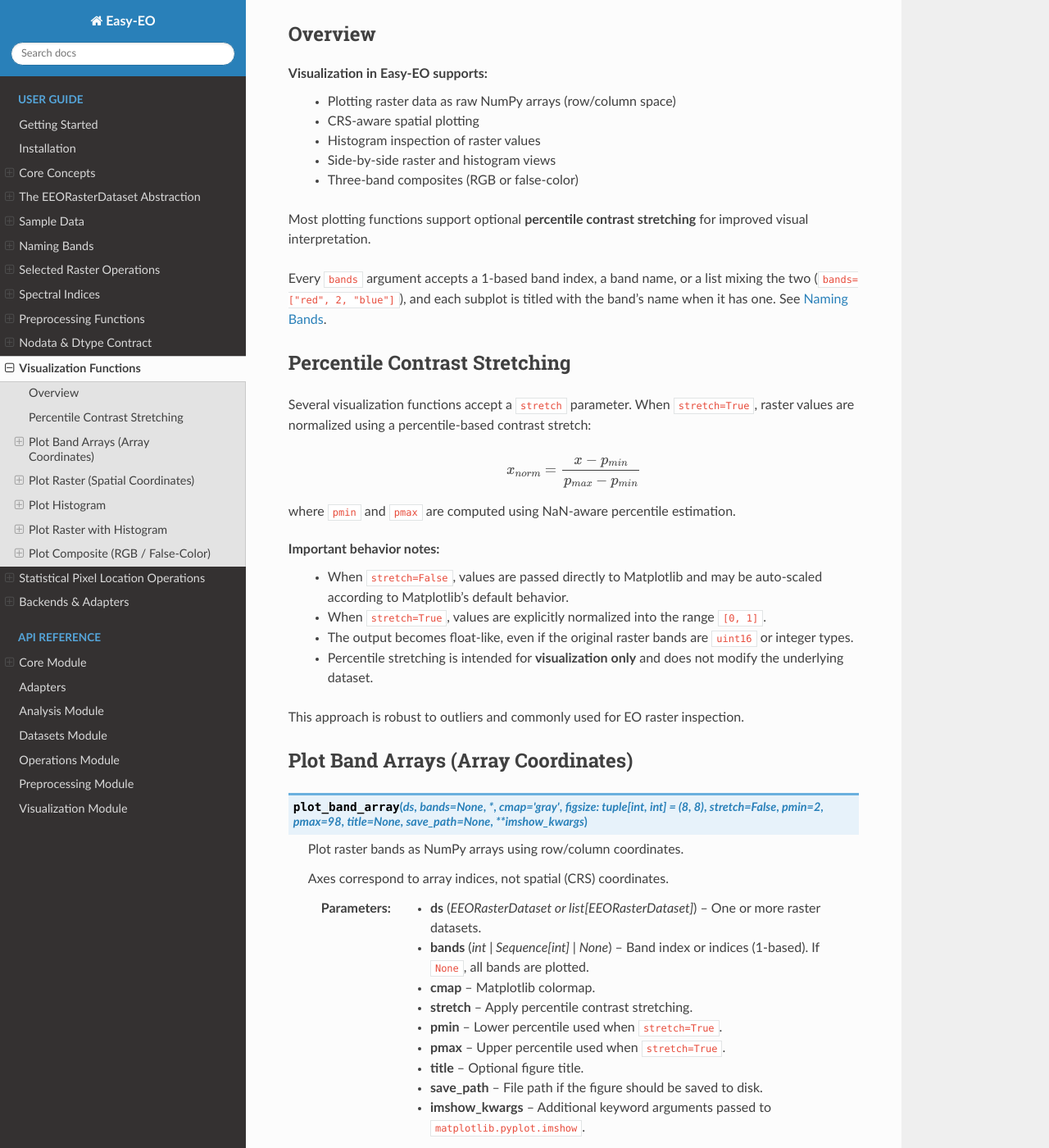
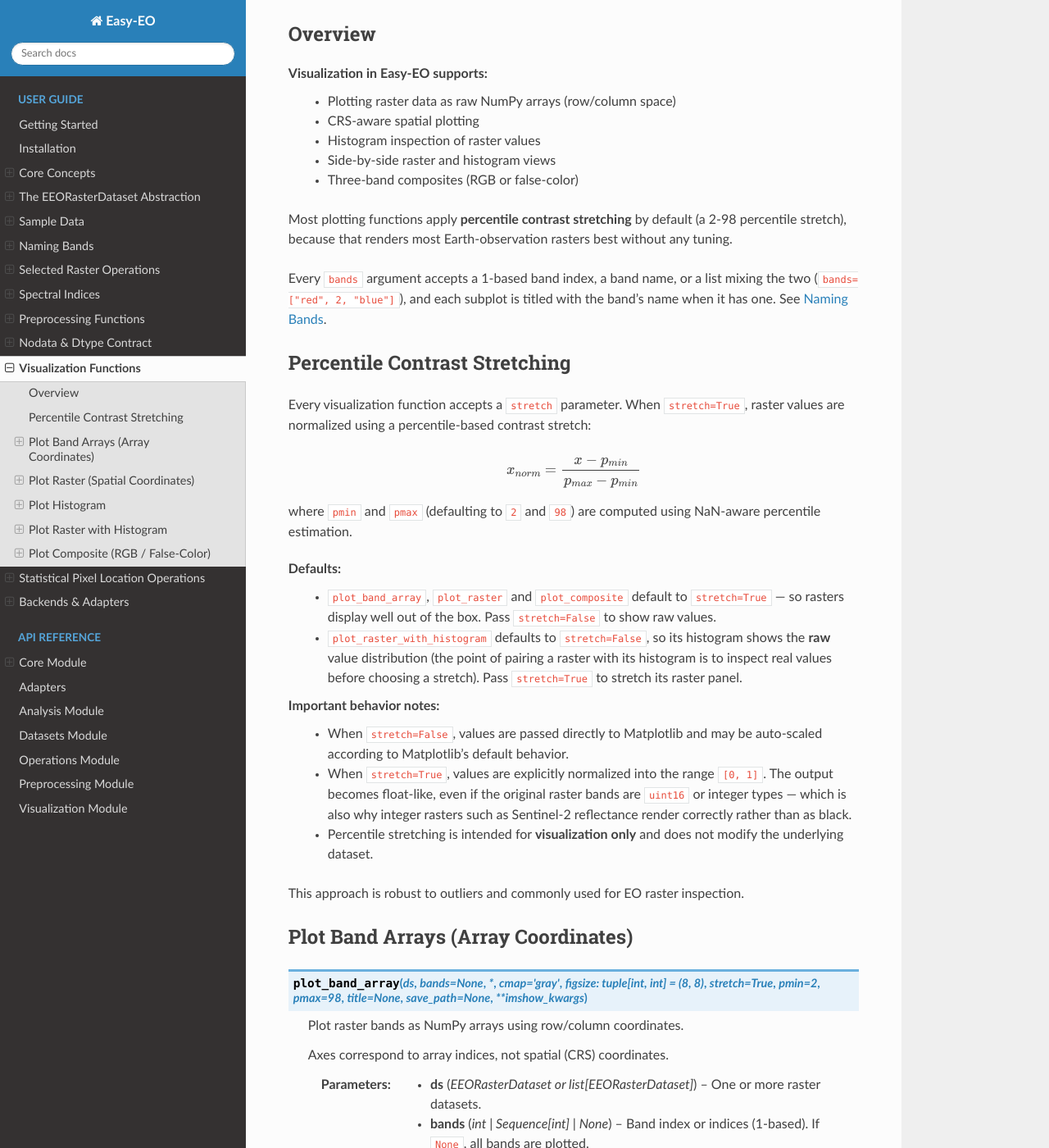
Before and after one commit to Tommy-Burns/easy-eo, a Sphinx documentation site: the page built from docs/source/user_guide/visualization.rst, in a window 1280 px wide and 1400 px high, scrolled down 280 px. Shown: the whole window at 82% size. Built offline with Sphinx 7.4.7 and the Read the Docs theme 3.1.0, drawn with Linux system fonts in a browser that asks for light colours; some of the changed text lies outside the part shown.

Commit message:
feat: default plot stretch to True (2-98 percentile) for straightforward viz

```diff
--- a/docs/source/user_guide/visualization.rst
+++ b/docs/source/user_guide/visualization.rst
@@ -19,8 +19,9 @@ Visualization in Easy-EO supports:
     - Side-by-side raster and histogram views
     - Three-band composites (RGB or false-color)
 
-Most plotting functions support optional **percentile contrast stretching**
-for improved visual interpretation.
+Most plotting functions apply **percentile contrast stretching** by default
+(a 2-98 percentile stretch), because that renders most Earth-observation
+rasters best without any tuning.
 
 Every ``bands`` argument accepts a 1-based band index, a band name, or a list
 mixing the two (``bands=["red", 2, "blue"]``), and each subplot is titled with
@@ -29,7 +30,7 @@ the band's name when it has one. See :doc:`band_names`.
 Percentile Contrast Stretching
 ------------------------------
 
-Several visualization functions accept a ``stretch`` parameter. When
+Every visualization function accepts a ``stretch`` parameter. When
 ``stretch=True``, raster values are normalized using a percentile-based
 contrast stretch:
 
@@ -37,15 +38,25 @@ contrast stretch:
 
    x_{norm} = \frac{x - p_{min}}{p_{max} - p_{min}}
 
-where ``pmin`` and ``pmax`` are computed using NaN-aware percentile estimation.
+where ``pmin`` and ``pmax`` (defaulting to ``2`` and ``98``) are computed using
+NaN-aware percentile estimation.
+
+Defaults:
+    - ``plot_band_array``, ``plot_raster`` and ``plot_composite`` default to
+      ``stretch=True`` — so rasters display well out of the box. Pass
+      ``stretch=False`` to show raw values.
+    - ``plot_raster_with_histogram`` defaults to ``stretch=False``, so its
+      histogram shows the **raw** value distribution (the point of pairing a
+      raster with its histogram is to inspect real values before choosing a
+      stretch). Pass ``stretch=True`` to stretch its raster panel.
 
 Important behavior notes:
     - When ``stretch=False``, values are passed directly to Matplotlib and may be
       auto-scaled according to Matplotlib’s default behavior.
     - When ``stretch=True``, values are explicitly normalized into the range
-      ``[0, 1]``.
-    - The output becomes float-like, even if the original raster bands are
-      ``uint16`` or integer types.
+      ``[0, 1]``. The output becomes float-like, even if the original raster
+      bands are ``uint16`` or integer types — which is also why integer rasters
+      such as Sentinel-2 reflectance render correctly rather than as black.
     - Percentile stretching is intended for **visualization only** and does not
       modify the underlying dataset.
 
@@ -54,7 +65,7 @@ This approach is robust to outliers and commonly used for EO raster inspection.
 Plot Band Arrays (Array Coordinates)
 ------------------------------------
 
-.. function:: plot_band_array(ds, bands=None, *, cmap="gray", figsize: tuple[int, int] = (8, 8), stretch=False, pmin=2, pmax=98, title=None, save_path=None, **imshow_kwargs)
+.. function:: plot_band_array(ds, bands=None, *, cmap="gray", figsize: tuple[int, int] = (8, 8), stretch=True, pmin=2, pmax=98, title=None, save_path=None, **imshow_kwargs)
 
    Plot raster bands as NumPy arrays using row/column coordinates.
 
@@ -65,7 +76,7 @@ Plot Band Arrays (Array Coordinates)
    :param bands: Band index or indices (1-based). If ``None``, all bands are plotted.
    :type bands: int | Sequence[int] | None
    :param cmap: Matplotlib colormap.
-   :param stretch: Apply percentile contrast stretching.
+   :param stretch: Apply percentile contrast stretching. Defaults to ``True``; pass ``False`` for raw values.
    :param pmin: Lower percentile used when ``stretch=True``.
    :param pmax: Upper percentile used when ``stretch=True``.
    :param title: Optional figure title.
@@ -76,7 +87,7 @@ Plot Band Arrays (Array Coordinates)
 Plot Raster (Spatial Coordinates)
 ---------------------------------
 
-.. function:: plot_raster(ds, bands=None, *, cmap="gray", figsize: tuple[int, int] = (10, 5), stretch=False, pmin=2, pmax=98, title=None, save_path=None, **show_kwargs)
+.. function:: plot_raster(ds, bands=None, *, cmap="gray", figsize: tuple[int, int] = (10, 5), stretch=True, pmin=2, pmax=98, title=None, save_path=None, **show_kwargs)
 
    Plot raster bands in spatial (CRS-aware) coordinates.
 
@@ -88,7 +99,7 @@ Plot Raster (Spatial Coordinates)
    :param bands: Band index or indices (1-based). If ``None``, all bands are plotted.
    :param cmap: Matplotlib colormap.
    :param figsize: Size of the matplotlib figure
-   :param stretch: Apply percentile contrast stretching.
+   :param stretch: Apply percentile contrast stretching. Defaults to ``True``; pass ``False`` for raw values.
    :param pmin: Lower percentile used when ``stretch=True``.
    :param pmax: Upper percentile used when ``stretch=True``.
    :param title: Optional figure title.
@@ -133,7 +144,7 @@ Plot Raster with Histogram
    :param cmap: Matplotlib colormap.
    :param figsize: Size of the matplotlib figure
    :param bins: Number of histogram bins.
-   :param stretch: Apply percentile contrast stretching to the raster display.
+   :param stretch: Apply percentile contrast stretching to the raster display. Defaults to ``False`` so the histogram shows the raw value distribution.
    :param pmin: Lower percentile used when ``stretch=True``.
    :param pmax: Upper percentile used when ``stretch=True``.
    :param sharey: Share the y-axis between histogram plots.
@@ -143,7 +154,7 @@ Plot Raster with Histogram
 Plot Composite (RGB / False-Color)
 ----------------------------------
 
-.. function:: plot_composite(ds, bands, *, stretch=False, figsize=(8, 8), pmin=2, pmax=98, title=None, save_path=None)
+.. function:: plot_composite(ds, bands, *, stretch=True, figsize=(8, 8), pmin=2, pmax=98, title=None, save_path=None)
 
    Plot a three-band raster composite (e.g., RGB or false-color).
 
@@ -152,7 +163,7 @@ Plot Composite (RGB / False-Color)
    :param ds: Raster dataset.
    :type ds: EEORasterDataset
    :param bands: Tuple of three band indices ``(R, G, B)``.
-   :param stretch: Apply percentile contrast stretching independently to each band.
+   :param stretch: Apply percentile contrast stretching independently to each band. Defaults to ``True``; pass ``False`` for raw values.
    :param figsize: Size of the matplotlib figure.
    :param pmin: Lower percentile used when ``stretch=True``.
    :param pmax: Upper percentile used when ``stretch=True``.
@@ -161,5 +172,8 @@ Plot Composite (RGB / False-Color)
 
    .. note::
 
-      When ``stretch=False``, composite values are passed directly to Matplotlib
-      and may be auto-scaled depending on their data range.
+      ``stretch`` is ``True`` by default, so a 2-98 percentile stretch is applied
+      to each band — this is what makes integer rasters (e.g. Sentinel-2
+      reflectance) display correctly rather than as black. When ``stretch=False``,
+      composite values are passed directly to Matplotlib and may be auto-scaled
+      depending on their data range.
```
Also changed, not shown: CHANGELOG.md (+7 -0 lines), docs/source/getting_started.rst (+9 -6 lines), 2 other files.
